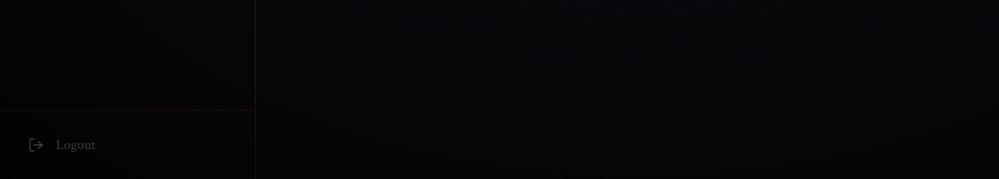
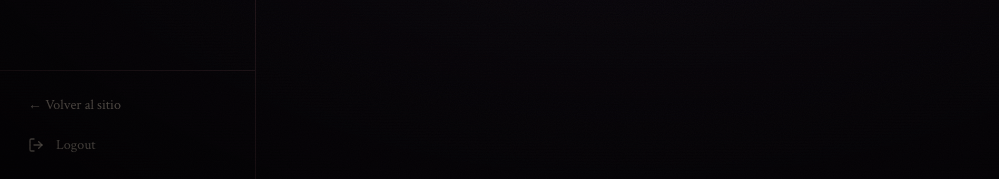
Before and after one commit to alantcommission-oss/Portafolioa-ArtisticoAS, a Next.js app: page /admin/login in a window 1280 px wide. Shown: the part 621-800 px from the top of the page, without its empty margins (0-999 px from the left). Built offline with nearby package versions, Linux system fonts and the light colour scheme.

Commit message:
feat: back to site button in admin panel

```diff
--- a/src/app/admin/layout.tsx
+++ b/src/app/admin/layout.tsx
@@ -45,7 +45,12 @@ export default function AdminLayout({
             Messages
           </Link>
         </nav>
-        <div className="p-4 border-t border-border">
+        <div className="p-4 border-t border-border space-y-1">
+          <a href="/"
+            className="flex items-center gap-3 px-3 py-2 text-sm font-body text-foreground/70 hover:text-accent hover:bg-muted rounded transition-colors w-full"
+          >
+            ← Volver al sitio
+          </a>
           <form action="/api/admin/logout" method="POST">
             <button
               type="submit"
@@ -92,6 +97,11 @@ export default function AdminLayout({
             >
               Messages
             </Link>
+            <a href="/"
+              className="block px-3 py-2 text-sm font-body text-foreground/70 hover:text-accent rounded"
+            >
+              ← Volver al sitio
+            </a>
             <form action="/api/admin/logout" method="POST">
               <button
                 type="submit"
```
